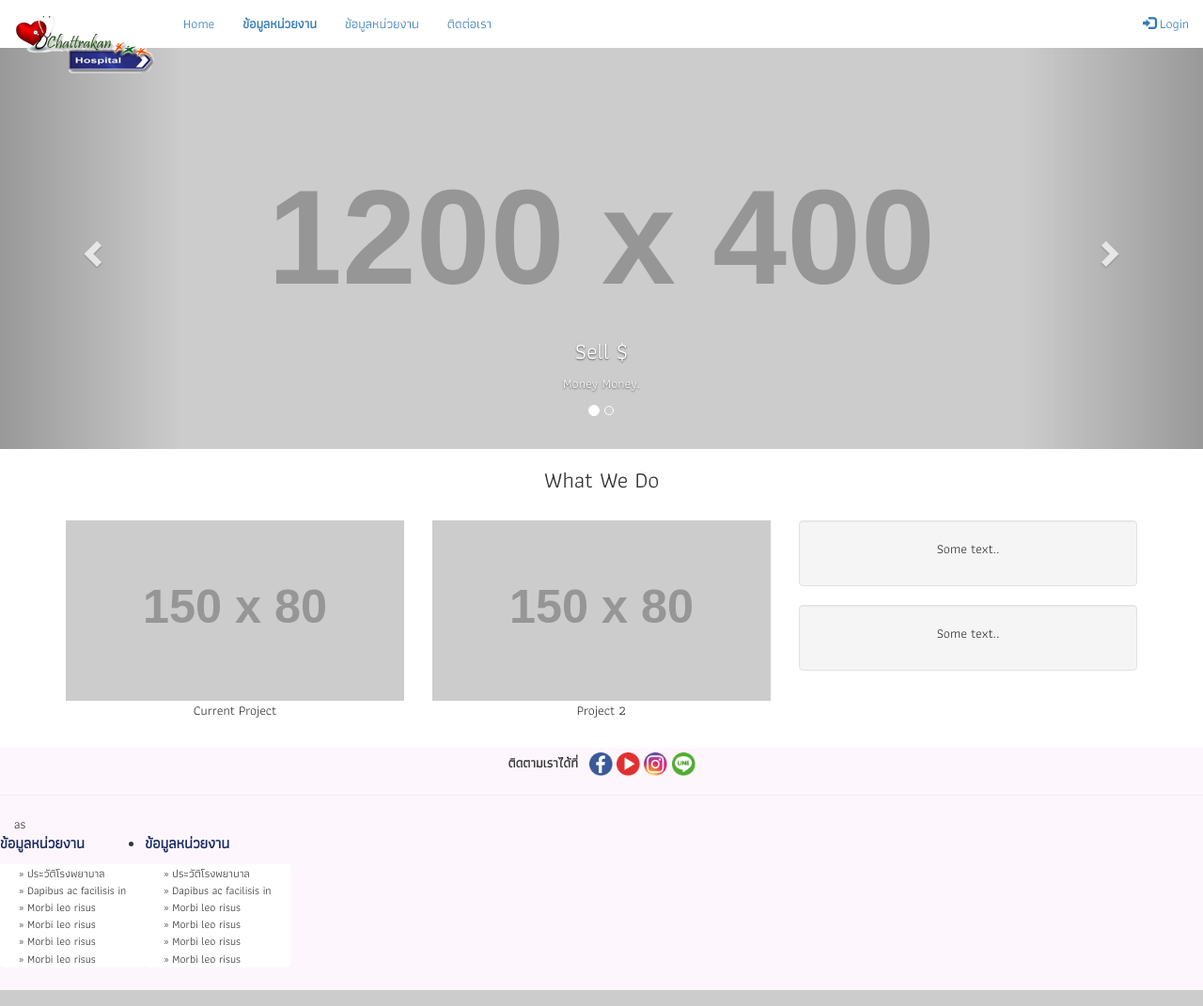
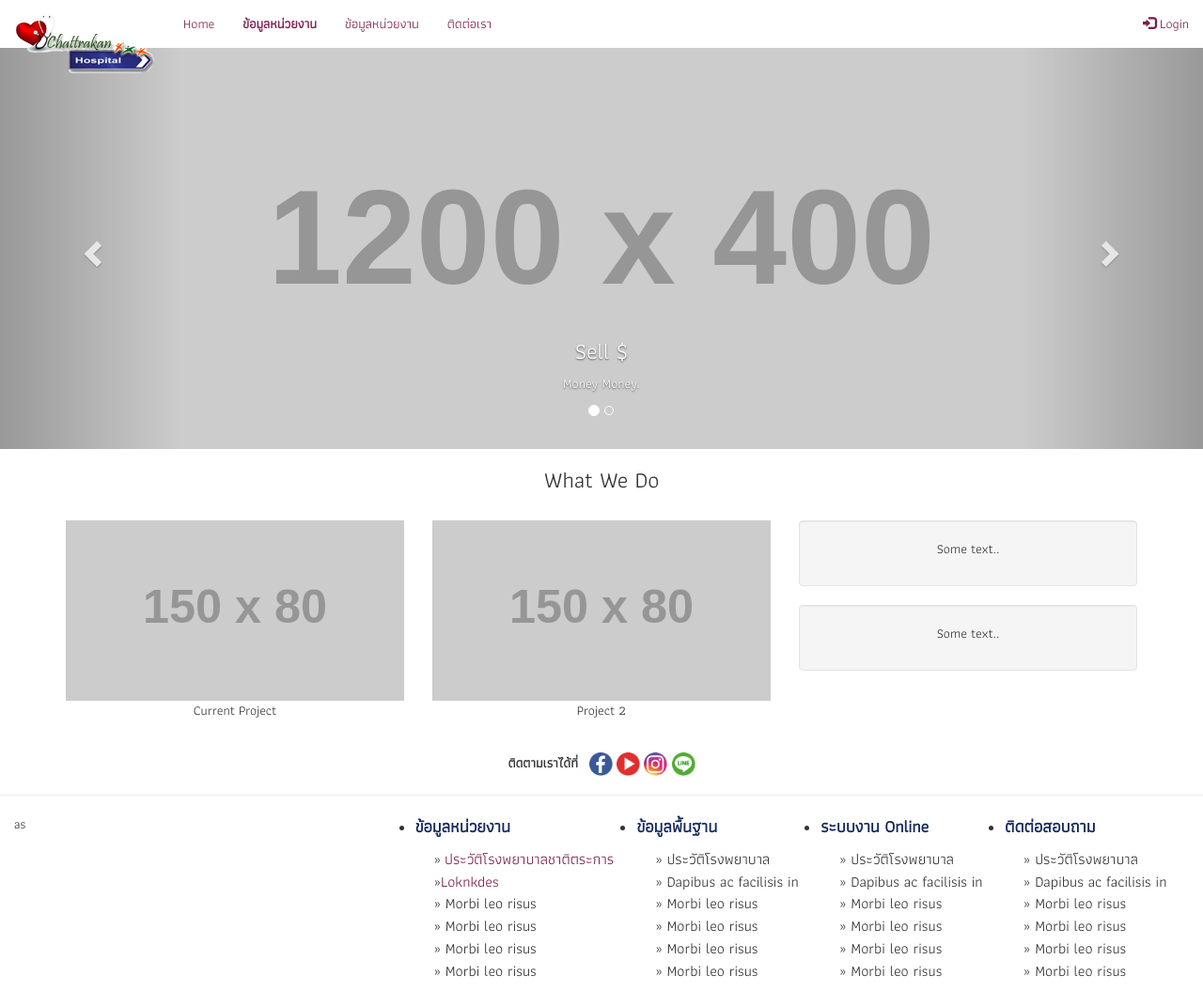
Before and after one commit to pattkarb/ctkweb, a PHP site: page / in a window 1280 px wide. Shown: the whole page at 94% size. Run offline with PHP 8.4, Linux system fonts and the light colour scheme; grey boxes labelled with a size stand in for pictures from a placeholder-image service; some libraries are stand-ins or nearby versions.

Commit message:
asdfasdfasdf

```diff
--- a/css/default.css
+++ b/css/default.css
@@ -11,11 +11,49 @@
     padding: 1px 20px;
     margin-bottom: -1px;
     border: 0px ;
-    font-size: 12px;
+    font-size: 16px;
+
 }
+
+a {
+    color: rgb(122, 30, 76);
+    font-style: bold;
+}
+a:visited {
+    text-decoration: none;
+}
+a:hover {
+    text-decoration: none;
+
+}
+
 
 .secondary-heading {
     color: #15295f;
     font-style: bold;
-    font-size: 16px;
+    font-size: 18px;
+
 }
+
+.navbar {
+    margin-bottom: 0;
+    border-radius: 0;
+  }
+
+  /* Add a gray background color and some padding to the footer */
+  footer {
+    padding: 5px;
+  }
+
+.carousel-inner img {
+    width: 100%; /* Set width to 100% */
+    margin: auto;
+    min-height:200px;
+}
+
+/* Hide the carousel text when the screen is less than 600 pixels wide */
+@media (max-width: 600px) {
+  .carousel-caption {
+    display: none;
+  }
+}
--- a/index.html
+++ b/index.html
@@ -12,32 +12,6 @@
     <link href="https://fonts.googleapis.com/css?family=Athiti" rel="stylesheet">
     <link rel="stylesheet" href="/css/default.css">
 
-    <style>
-        /* Remove the navbar's default margin-bottom and rounded borders */
-    .navbar {
-      margin-bottom: 0;
-      border-radius: 0;
-    }
-
-    /* Add a gray background color and some padding to the footer */
-    footer {
-      background-color: #FDF6FC;
-      padding: 5px;
-    }
-
-  .carousel-inner img {
-      width: 100%; /* Set width to 100% */
-      margin: auto;
-      min-height:200px;
-  }
-
-  /* Hide the carousel text when the screen is less than 600 pixels wide */
-  @media (max-width: 600px) {
-    .carousel-caption {
-      display: none;
-    }
-  }
-  </style>
 </head>
 
 <body>
@@ -136,19 +110,46 @@
         </div>
 
         <div class="row" align="left">
-            <div class="col-sm-4">as</div>
+            <div class="col-sm-4">
+                as
+
+            </div>
             <div class="col-sm-8">
-            </div>
-        </div>
-        <div class="row">
 
-            <table>
+                <table width='100%'>
                     <tr>
                         <td>
                             <div>
                                 <ul class="list-group borderless">
                                     <li class="nav-header disabled">
                                         <p class="secondary-heading"><b>ข้อมูลหน่วยงาน </b></p>
+                                    </li>
+                                    <li class="list-group-item">
+                                        <span>&#187;</span>&nbsp;<a href="">ประวัติโรงพยาบาลชาติตระการ</a>
+                                    </li>
+                                    <li class="list-group-item">
+                                        <span>&#187;</span><a href="">Loknkdes</a>
+                                    </li>
+                                    <li class="list-group-item">
+                                        <span>&#187;</span> Morbi leo risus
+                                    </li>
+                                    <li class="list-group-item">
+                                        <span>&#187;</span> Morbi leo risus
+                                    </li>
+                                    <li class="list-group-item">
+                                        <span>&#187;</span> Morbi leo risus
+                                    </li>
+                                    <li class="list-group-item">
+                                        <span>&#187;</span> Morbi leo risus
+                                    </li>
+                                </ul>
+                            </div>
+                        </td>
+                        <td>
+                            <div>
+                                <ul class="list-group borderless">
+                                    <li class="nav-header disabled">
+                                        <p class="secondary-heading"><b>ข้อมูลพื้นฐาน</b></p>
                                     </li>
                                     <li class="list-group-item">
                                         <span>&#187;</span> ประวัติโรงพยาบาล
@@ -175,7 +176,34 @@
                             <div>
                                 <ul class="list-group borderless">
                                     <li class="nav-header disabled">
-                                    <p class="secondary-heading"><b>ข้อมูลหน่วยงาน </b></p>
+                                        <p class="secondary-heading"><b>ระบบงาน Online</b></p>
+                                    </li>
+                                    <li class="list-group-item">
+                                        <span>&#187;</span> ประวัติโรงพยาบาล
+                                    </li>
+                                    <li class="list-group-item">
+                                        <span>&#187;</span> Dapibus ac facilisis in
+                                    </li>
+                                    <li class="list-group-item">
+                                        <span>&#187;</span> Morbi leo risus
+                                    </li>
+                                    <li class="list-group-item">
+                                        <span>&#187;</span> Morbi leo risus
+                                    </li>
+                                    <li class="list-group-item">
+                                        <span>&#187;</span> Morbi leo risus
+                                    </li>
+                                    <li class="list-group-item">
+                                        <span>&#187;</span> Morbi leo risus
+                                    </li>
+                                </ul>
+                            </div>
+                        </td>
+                        <td>
+                            <div>
+                                <ul class="list-group borderless">
+                                    <li class="nav-header disabled">
+                                        <p class="secondary-heading"><b>ติดต่อสอบถาม</b></p>
                                     </li>
                                     <li class="list-group-item">
                                         <span>&#187;</span> ประวัติโรงพยาบาล
@@ -200,7 +228,7 @@
                         </td>
                     </tr>
                 </table>
-
+            </div>
 
 
 
```
Lines whose indentation alone changed are shown as unchanged.
